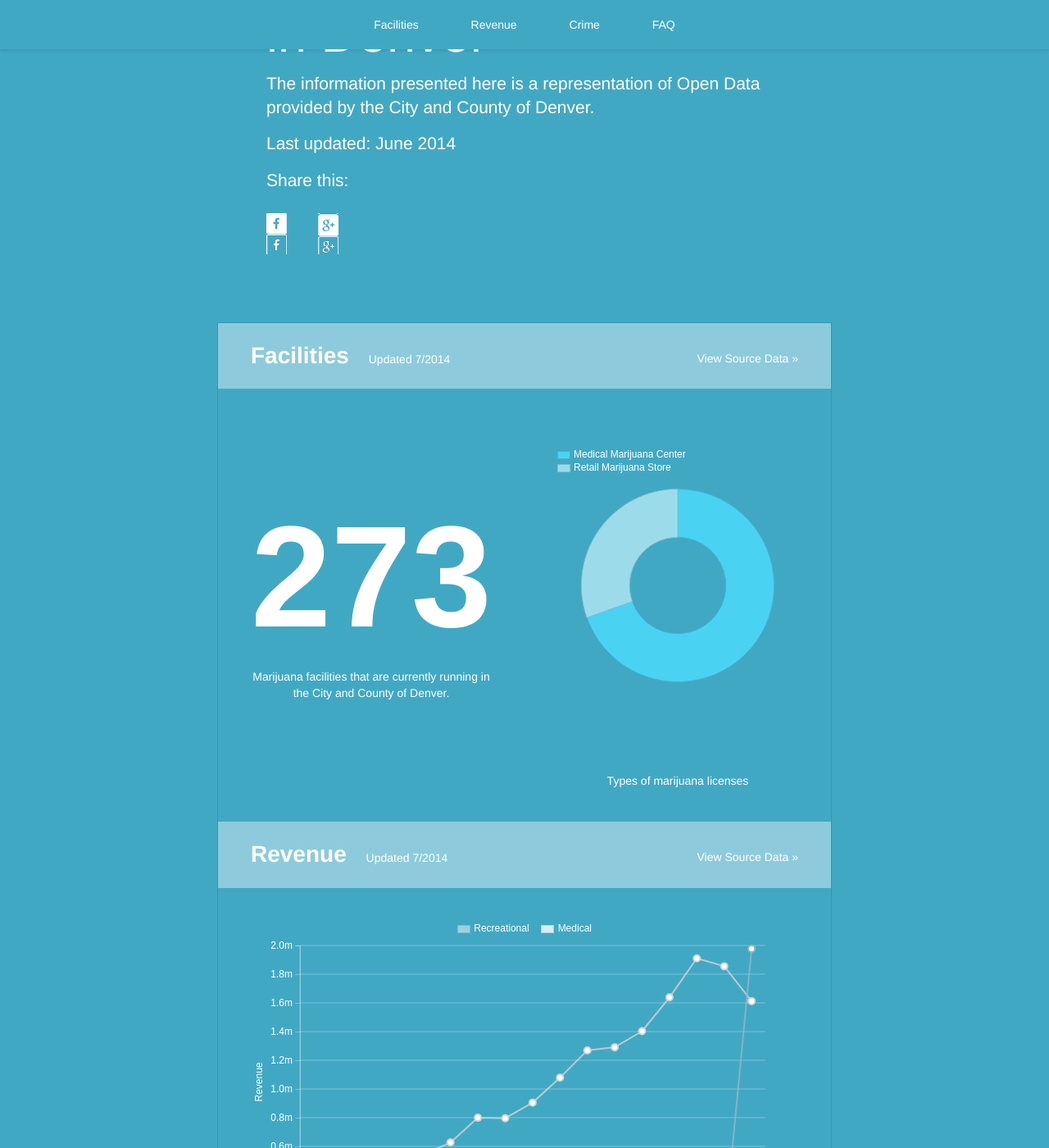
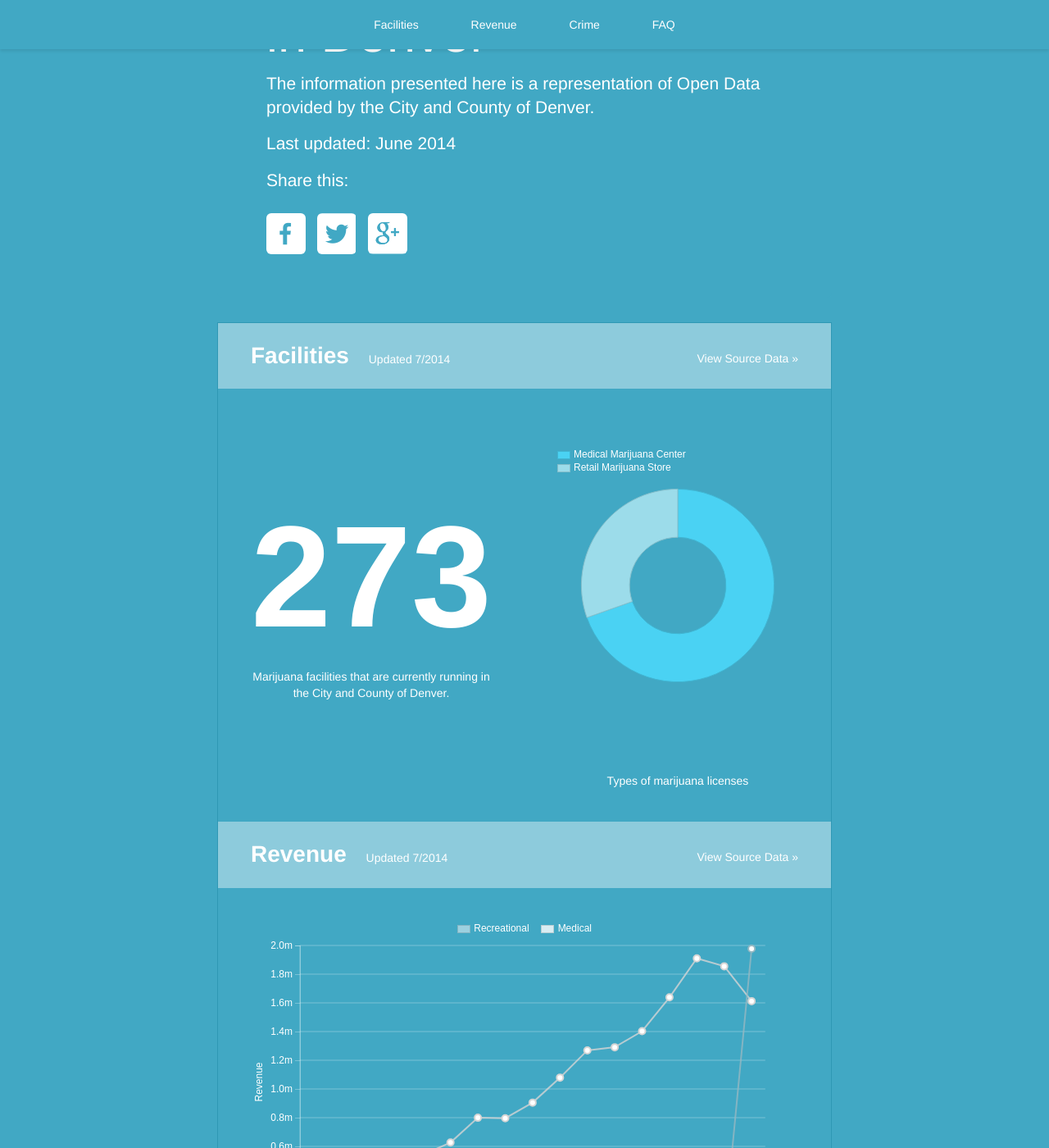
Before and after one commit to boonrs/denver-marijuana-infographic, a Jekyll site: the page built from index.html, in a window 1280 px wide and 1400 px high, scrolled down 210 px. Shown: the whole window at 82% size. Built offline with Jekyll 4.4.1, drawn with Linux system fonts in a browser that asks for light colours; Markdown is read by kramdown in place of the engine named in the settings.

Commit message:
fixes share buttons on non-retina

```diff
--- a/css/main.css
+++ b/css/main.css
@@ -1,10 +1,7 @@
-
-
 .center {
   text-align: center;
   margin:0 auto;
 }
-
 
 a { color:white; }
 a:hover {color:white;}
@@ -12,8 +9,6 @@ a:hover {color:white;}
   position: relative;
   padding-top: 80px;
 }
-
-
 
 /*Chart Styles*/
 #crime-possession { height: 500px; width: 100%; }
@@ -30,12 +25,8 @@ a:hover {color:white;}
   font-size: 12px !important;
 }
 
-
 text.dimple-title { font-weight: 500 !important; }
 .dimple-marker { opacity: 1 !important; }
-
-
-
 .dimple-tooltip {
   font-size: 14px !important;
   fill: #fff !important;
@@ -61,8 +52,6 @@ line {
 }
 
 
-
-
 /* Master Styles */
 body {
   color: white;
@@ -81,15 +70,14 @@ img.center {
 }
 
 /* Share Buttons*/
-
-
 .share-text {}
 .btn-share {
   margin-right: 10px;
   margin-top: 5px;
-  width: 49px;
+  width: 48px;
   height:50px;
   display:inline-block;
+  border-radius: 6px;
   background-color: #41a8c4;
   -o-transition:.1s;
   -ms-transition:.1s;
@@ -102,6 +90,8 @@ img.center {
   transition-timing-function: ease-out;
 }
 .btn-share:hover {
+  border: 1px solid white;
+  border-radius: 6px;
   -o-transition:.1s;
   -ms-transition:.1s;
   -moz-transition:.1s;
@@ -113,14 +103,14 @@ img.center {
   transition-timing-function: ease-out;
 }
 
-.fb { background: url('../images/share-1x.png') no-repeat 0 -1px;}
-.fb:hover { background-position: 0 -52px; }
+.fb { background: url('../images/share-1x.png') no-repeat -1px -1px;}
+.fb:hover { background-position: -1px -53px; }
 
-.twitter { background: url('../images/share-1x.png') no-repeat 0 -103px; }
-.twitter:hover { background-position: 0 -154px; }
+.twitter { background: url('../images/share-1x.png') no-repeat -1px -103px; }
+.twitter:hover { background-position: -1px -155px; }
 
-.gplus { background: url('../images/share-1x.png') no-repeat 0 -205px; }
-.gplus:hover { background-position: 0 -256px; }
+.gplus { background: url('../images/share-1x.png') no-repeat -1px -206px; }
+.gplus:hover { background-position: -1px -258px; }
 
 
 /* Infographic */
@@ -132,8 +122,6 @@ img.center {
   margin-bottom: 80px;
 
 }
-
-
 
 .info-group {
 }
@@ -395,7 +383,6 @@ footer a:hover {
 @media(min-width:768px){}
 @media (min-width: 992px) {}
 @media (min-width: 1200px) {}
-
 @media only screen and (-webkit-min-device-pixel-ratio: 2), only screen and (min-device-pixel-ratio: 2) {
   .fb, .fb:hover,
   .twitter, .twitter:hover,
@@ -403,5 +390,5 @@ footer a:hover {
     /* Reference the @2x Sprite */
     background-image: url('../images/share-2x.png');
     /* Translate the @2x sprite's dimensions back to 1x */
-    /*background-size: 32px 198px; */
+    background-size: 50px 307px;
   }
```
Also changed, not shown: images/share-1x.png, images/share-2x.png.
